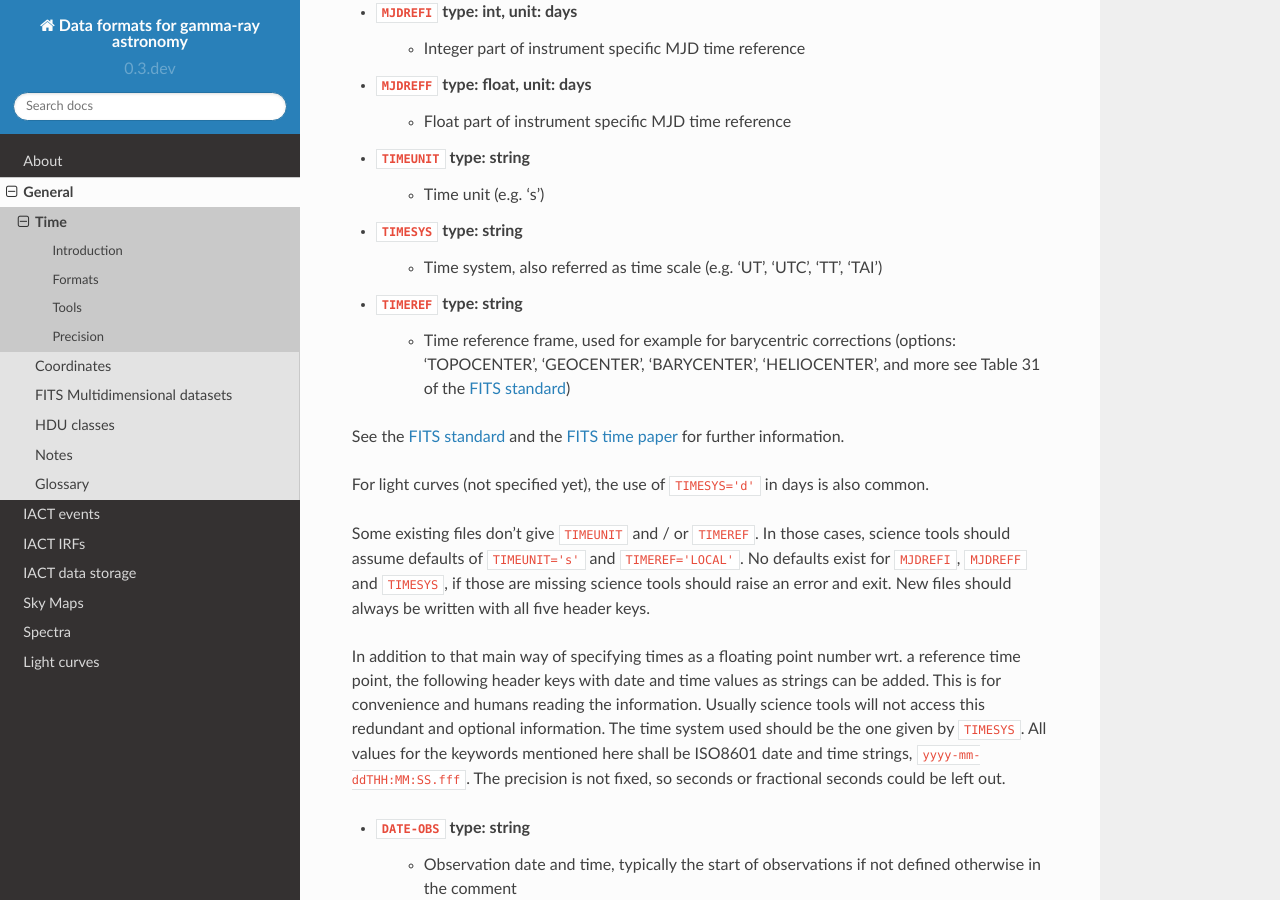
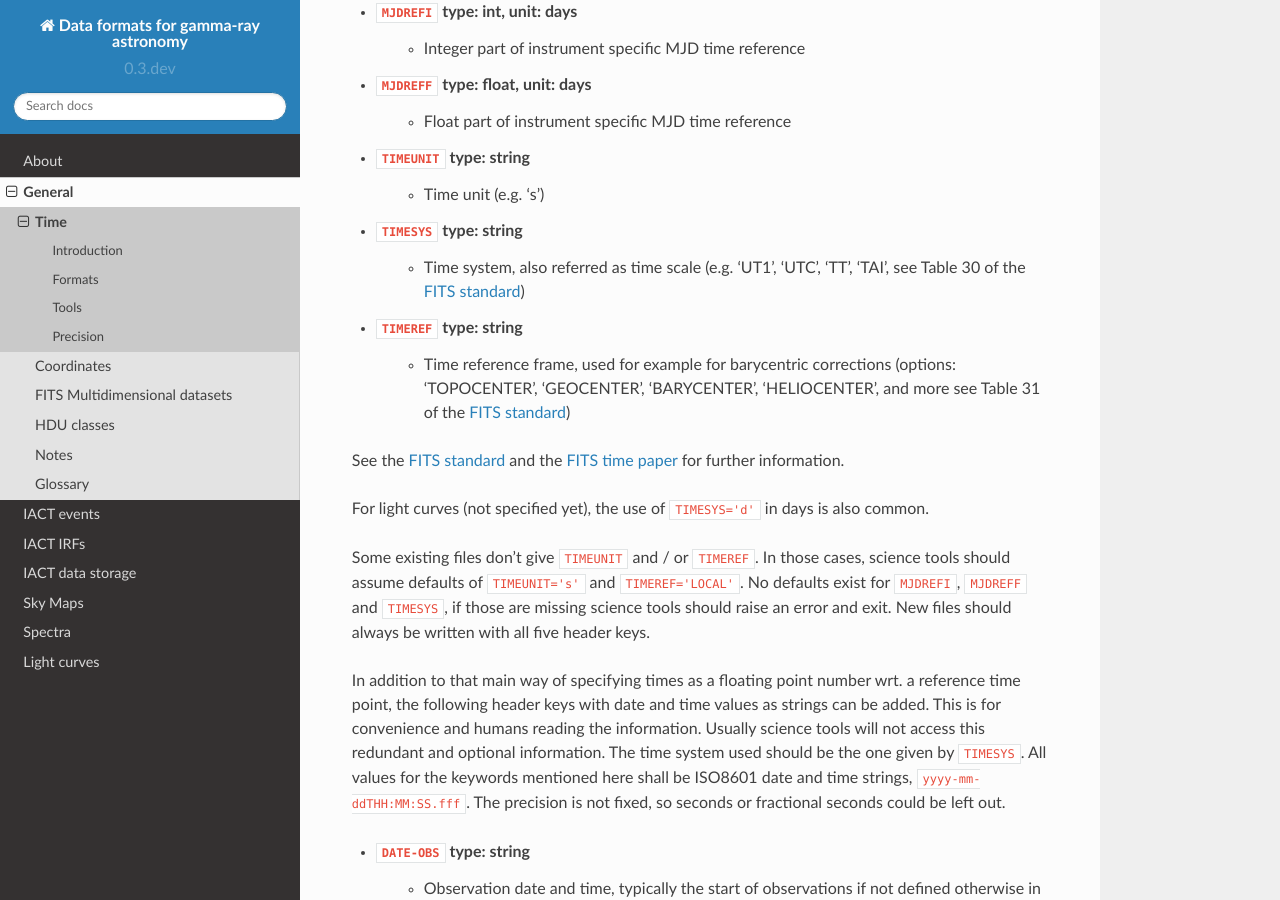
Before and after one commit to open-gamma-ray-astro/gamma-astro-data-formats, a Sphinx documentation site: the page built from source/general/time.rst, in a window 1280 px wide and 900 px high, scrolled down 972 px. Built offline with Sphinx 7.4.7 and the Read the Docs theme 2.0.0, drawn with Linux system fonts in a browser that asks for light colours.

Commit message:
Add table reference to time scales

```diff
--- a/source/general/time.rst
+++ b/source/general/time.rst
@@ -53,7 +53,7 @@ The reference time point is specified by the following FITS header keywords:
 * ``TIMEUNIT`` type: string
     * Time unit (e.g. 's')
 * ``TIMESYS`` type: string
-    * Time system, also referred as time scale (e.g. 'UT', 'UTC', 'TT', 'TAI')
+    * Time system, also referred as time scale (e.g. 'UT1', 'UTC', 'TT', 'TAI', see Table 30 of the `FITS standard`_)
 * ``TIMEREF`` type: string
     * Time reference frame, used for example for barycentric corrections
       (options: 'TOPOCENTER', 'GEOCENTER', 'BARYCENTER', 'HELIOCENTER', and more see Table 31 of the `FITS standard`_)
```
